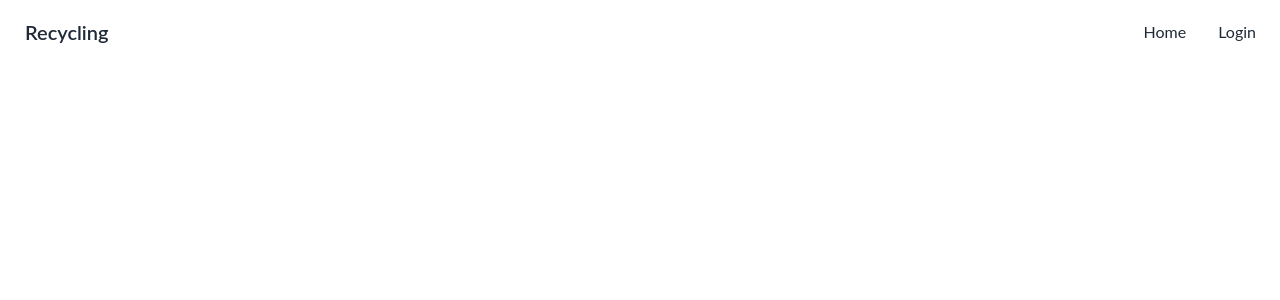
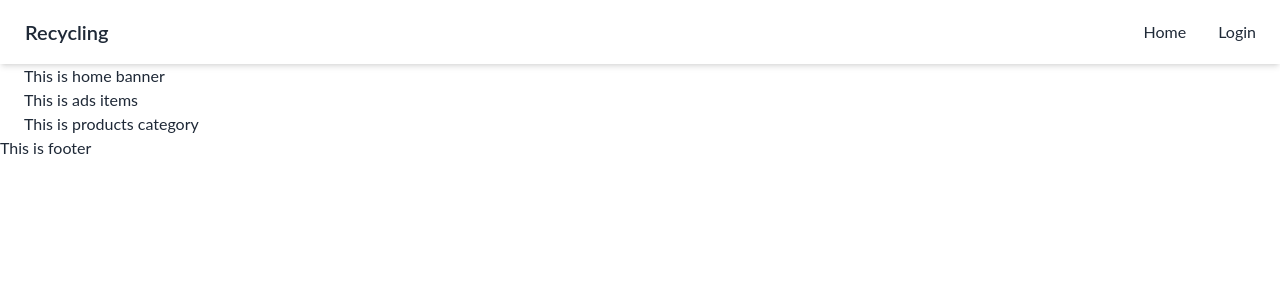
Before and after one commit to rakibul03/refurbished-phone-client, a React (Create React App) app: page / in a window 1280 px wide. Shown: the top 300 px of the page. Built offline with nearby package versions, Linux system fonts and the light colour scheme; no server answers.

Commit message:
Added basic structure of home page

```diff
--- a/src/App.js
+++ b/src/App.js
@@ -3,9 +3,9 @@ import { router } from "./routes/routes/routes";
 
 function App() {
   return (
-    <>
+    <div className="max-w-[1400px] mx-auto">
       <RouterProvider router={router} />
-    </>
+    </div>
   );
 }
 
--- a/src/layout/Main.js
+++ b/src/layout/Main.js
@@ -1,5 +1,6 @@
 import React from "react";
 import { Outlet } from "react-router-dom";
+import Footer from "../pages/Shared/Footer/Footer";
 import Navbar from "../pages/Shared/Navbar/Navbar";
 
 const Main = () => {
@@ -7,6 +8,7 @@ const Main = () => {
     <>
       <Navbar />
       <Outlet />
+      <Footer />
     </>
   );
 };
--- /dev/null
+++ b/src/pages/HomePage/AdItems/AdItems.jsx
@@ -0,0 +1,11 @@
+import React from "react";
+
+const AdItems = () => {
+  return (
+    <div>
+      <h1>This is ads items</h1>
+    </div>
+  );
+};
+
+export default AdItems;
--- /dev/null
+++ b/src/pages/HomePage/HomeBanner/HomeBanner.jsx
@@ -0,0 +1,11 @@
+import React from "react";
+
+const HomeBanner = () => {
+  return (
+    <div>
+      <h1>This is home banner</h1>
+    </div>
+  );
+};
+
+export default HomeBanner;
--- /dev/null
+++ b/src/pages/HomePage/HomePage/HomePage.jsx
@@ -0,0 +1,16 @@
+import React from "react";
+import AdItems from "../AdItems/AdItems";
+import HomeBanner from "../HomeBanner/HomeBanner";
+import ProductsCategory from "../ProductsCategory/ProductsCategory";
+
+const HomePage = () => {
+  return (
+    <div className="px-6">
+      <HomeBanner />
+      <AdItems />
+      <ProductsCategory />
+    </div>
+  );
+};
+
+export default HomePage;
--- /dev/null
+++ b/src/pages/HomePage/ProductsCategory/ProductsCategory.jsx
@@ -0,0 +1,11 @@
+import React from "react";
+
+const ProductsCategory = () => {
+  return (
+    <div>
+      <h1>This is products category</h1>
+    </div>
+  );
+};
+
+export default ProductsCategory;
--- /dev/null
+++ b/src/pages/Shared/Footer/Footer.jsx
@@ -0,0 +1,11 @@
+import React from "react";
+
+const Footer = () => {
+  return (
+    <div>
+      <h1>This is footer</h1>
+    </div>
+  );
+};
+
+export default Footer;
--- a/src/pages/Shared/Navbar/Navbar.jsx
+++ b/src/pages/Shared/Navbar/Navbar.jsx
@@ -32,7 +32,7 @@ const Navbar = () => {
   );
 
   return (
-    <div className="navbar bg-base-100 flex justify-between">
+    <div className="navbar bg-base-100 flex justify-between shadow-md sticky top-0">
       <div className="navbar-start">
         <div className="dropdown">
           <label tabIndex={0} className="btn btn-ghost lg:hidden">
--- a/src/routes/routes/routes.js
+++ b/src/routes/routes/routes.js
@@ -1,5 +1,6 @@
 import { createBrowserRouter } from "react-router-dom";
 import Main from "../../layout/Main";
+import HomePage from "../../pages/HomePage/HomePage/HomePage";
 import Login from "../../pages/Login/Login";
 import SignUp from "../../pages/SignUp/SignUp";
 
@@ -8,6 +9,10 @@ export const router = createBrowserRouter([
     path: "/",
     element: <Main />,
     children: [
+      {
+        path: "/",
+        element: <HomePage />,
+      },
       {
         path: "/login",
         element: <Login />,
```
Also changed, not shown: firebase.json (added), 1 other file (tests, documents, lock files or other folders).
